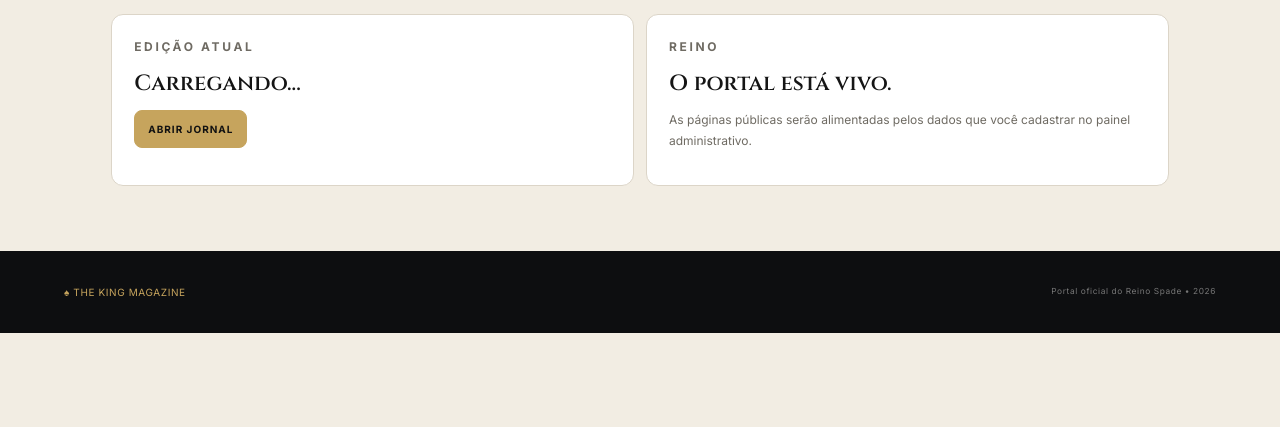
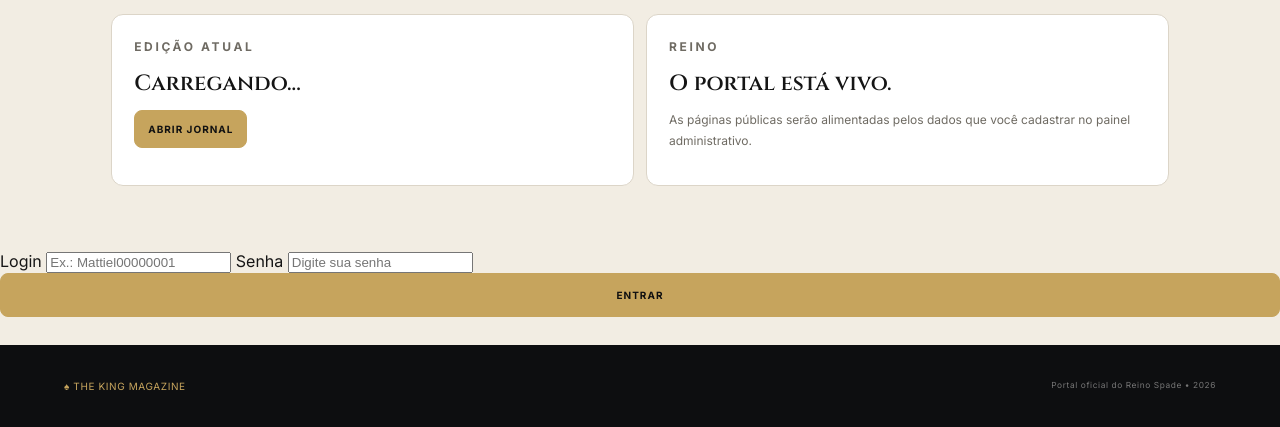
Before and after one commit to ReinoSpade/Portal-Spade, a website: page public/index.html in a window 1280 px wide. Shown: the part 763-1190 px from the top of the page. Before the commit the page ends 1096 px from the top, so only its background shows below. Drawn offline with Linux system fonts and the light colour scheme.

Commit message:
Update index.html

```diff
--- a/public/index.html
+++ b/public/index.html
@@ -28,7 +28,30 @@
 <section class="page" id="jogadores"><div class="subhero"><p class="eyebrow">COMUNIDADE</p><h1>Jogadores do <em>Reino.</em></h1><p>Consulte os perfis públicos cadastrados no portal.</p></div><div class="content"><input class="search" id="playerSearch" placeholder="Pesquisar jogador ou Casa"><div id="playerGrid" class="player-grid"></div></div></section>
 <section class="page" id="casas"><div class="subhero"><p class="eyebrow">GRANDES CASAS</p><h1>As Casas de <em>Spade.</em></h1><p>Desempenho, membros e atividade das Casas cadastradas.</p></div><div class="content"><div id="houseGrid" class="house-grid"></div></div></section>
 <section class="page" id="ranking"><div class="subhero"><p class="eyebrow">PLACAR DO REINO</p><h1>Ranking <em>geral.</em></h1><p>Classificação baseada nos dados cadastrados no sistema.</p></div><div class="content"><div class="panel table-wrap"><table><thead><tr><th>#</th><th>Jogador</th><th>Casa</th><th>Missões</th><th>Yuls</th></tr></thead><tbody id="rankingBody"></tbody></table></div></div></section>
-<section class="page" id="login"><div class="login-wrap"><div class="seal big">♠<small>SPADE</small></div><p class="eyebrow">PORTAL DO JOGADOR</p><h1>Entrar no Reino</h1><p>Use seu identificador formado pelo nick + número.</p><form id="loginForm"><label for="identifier">Identificador</label><input id="identifier" autocomplete="username" placeholder="Ex.: Mattiel01" maxlength="50" required><button class="gold full">Entrar</button><div class="error" id="loginError" aria-live="polite"></div></form></div></section>
+<form id="loginForm">
+  <label for="identifier">Login</label>
+  <input
+    id="identifier"
+    autocomplete="username"
+    placeholder="Ex.: Mattiel00000001"
+    maxlength="80"
+    required
+  >
+
+  <label for="password" style="margin-top:14px">Senha</label>
+  <input
+    id="password"
+    type="password"
+    autocomplete="current-password"
+    placeholder="Digite sua senha"
+    maxlength="100"
+    required
+  >
+
+  <button class="gold full">Entrar</button>
+
+  <div class="error" id="loginError" aria-live="polite"></div>
+</form>
 <section class="page" id="dashboard"><div class="subhero compact"><p class="eyebrow">PAINEL DO JOGADOR</p><h1 id="dashName">Bem-vindo.</h1><p>Acompanhe sua jornada, seus dados e sua posição no Reino.</p></div><div class="content"><div id="dash"></div><div class="player-yuls-section"><div class="panel player-yuls-card"><div class="player-yuls-head"><div><p class="eyebrow">BANCO DE YULS</p><h3>Meu saldo</h3></div><strong id="playerYulsBalance">🪙 0</strong></div><div id="playerYulsHistory" class="player-yuls-history"><p>Carregando histórico...</p></div></div></div><div class="player-missions-section"><div class="panel player-missions-card"><div class="player-missions-head"><div><p class="eyebrow">ATIVIDADE</p><h3>Minhas missões</h3></div><strong id="playerMissionCount">0 missões</strong></div><div id="playerMissionHistory" class="player-mission-history"><p>Carregando missões...</p></div></div></div></div></section>
 <section class="page" id="admin"><div class="subhero compact"><div class="admin-title-line"><div><p class="eyebrow">ADMINISTRAÇÃO</p><h1>Painel do <em>Reino.</em></h1><p>Controle central de jogadores, Yuls, jornal e dados do RPG.</p></div><span class="admin-lock">♛ ADMIN</span></div></div>
 <div class="content admin-page">
```
